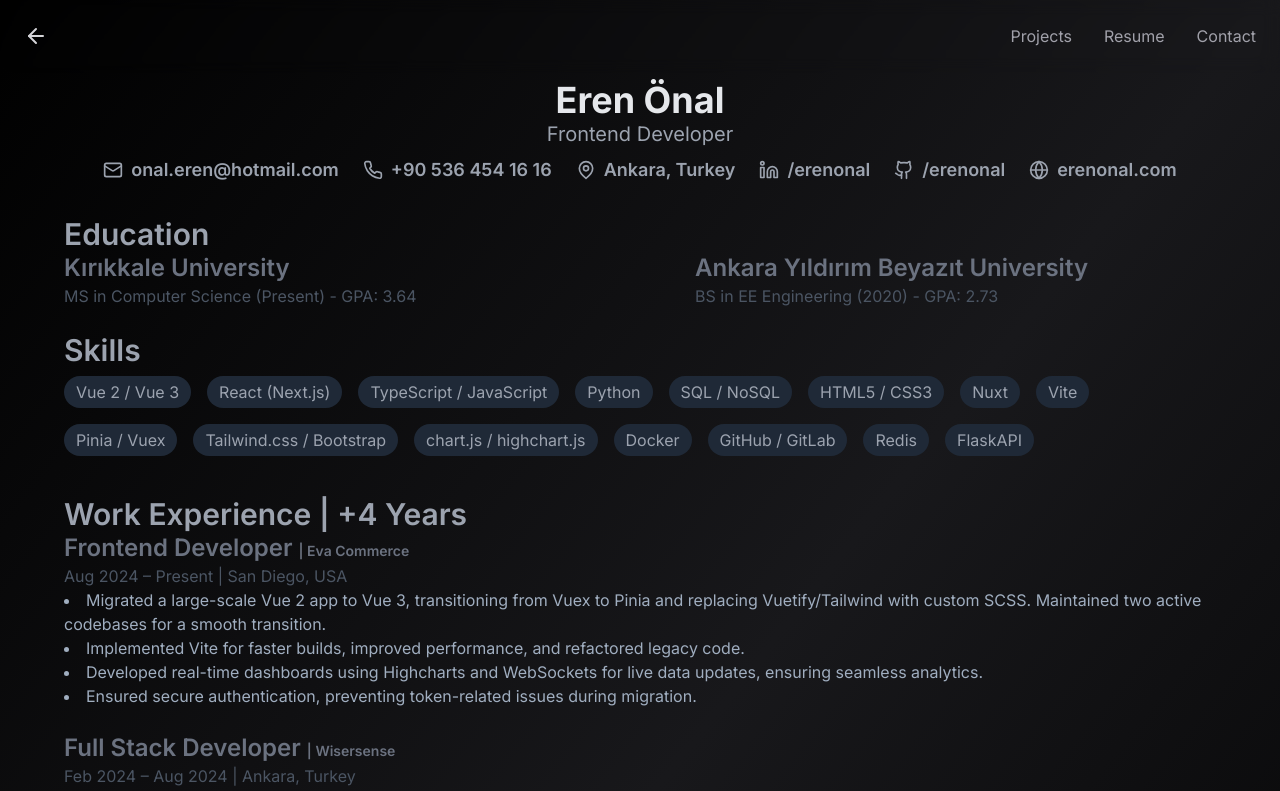
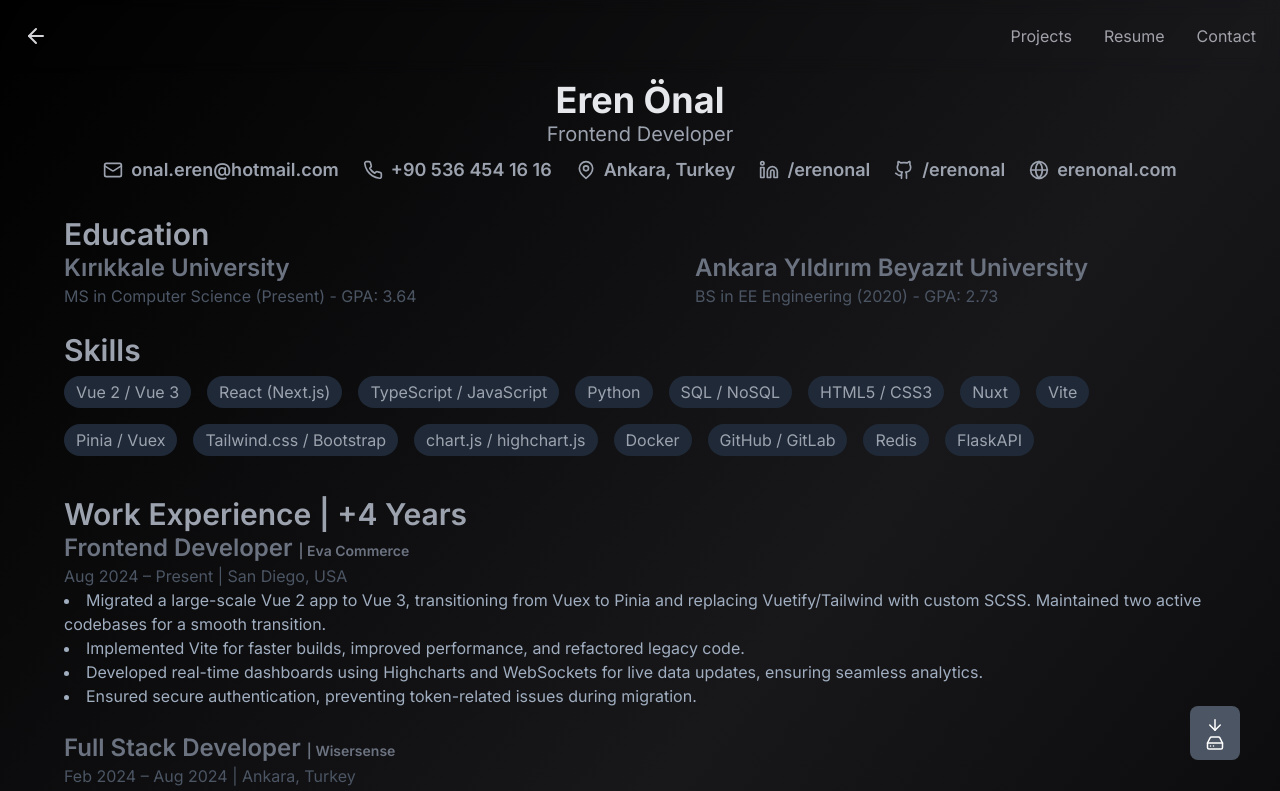
Before and after one commit to erenonal/webapppriv, a Next.js app: page /resume in a window 1280 px wide. Shown: the top 791 px of the page. Built offline with nearby package versions, Linux system fonts and the light colour scheme; no server answers; what tailwindcss-debug-screens would draw is missing.

Commit message:
Remove commented-out certificates section and adjust DownloadButton positioning; add z-index for improved visibility

```diff
--- a/app/resume/page.tsx
+++ b/app/resume/page.tsx
@@ -252,18 +252,8 @@ export default function Resume() {
             </ul>
           </div>
         </section>
-        {/* <section>
-          <h2 className="text-3xl font-semibold text-gray-700">Certificates</h2>
-          <div className="certificates">
-            <ul className=" text-lg text-gray-600">
-              <li>Vue.js Masterclass - Udemy (2023)</li>
-              <li>JavaScript Algorithms - FreeCodeCamp (2022)</li>
-              <li>Advanced SQL (PostgreSQL) - Udemy (2021)</li>
-            </ul>
-          </div>
-        </section> */}
       </div>
-      <div className="fixed ">
+      <div className="fixed bottom-10 right-10">
         <DownloadButton />
       </div>
     </div>
--- a/util/downloadButton.tsx
+++ b/util/downloadButton.tsx
@@ -25,11 +25,12 @@ const DownloadButton = () => {
         paddingTop: "1rem",
         paddingBottom: "1rem",
         backgroundColor: "#4b5563",
+        zIndex: 1000,
       }}
     >
       <ArrowDown
         size={18}
-        className=" rounded-lg pt-2"
+        className="rounded-lg pt-2"
         style={{
           marginTop: "-1rem",
         }}
```
